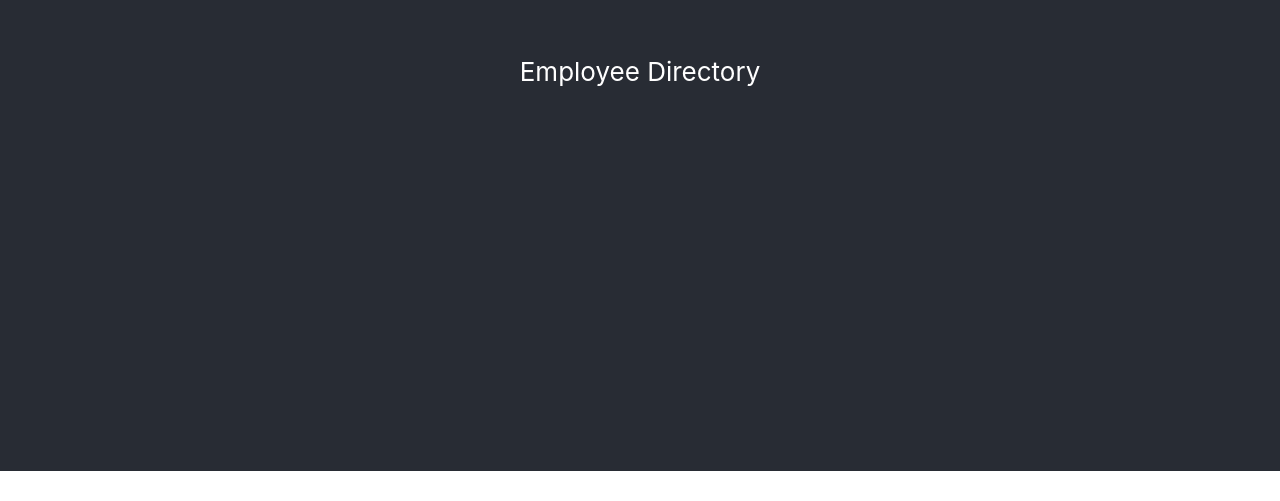
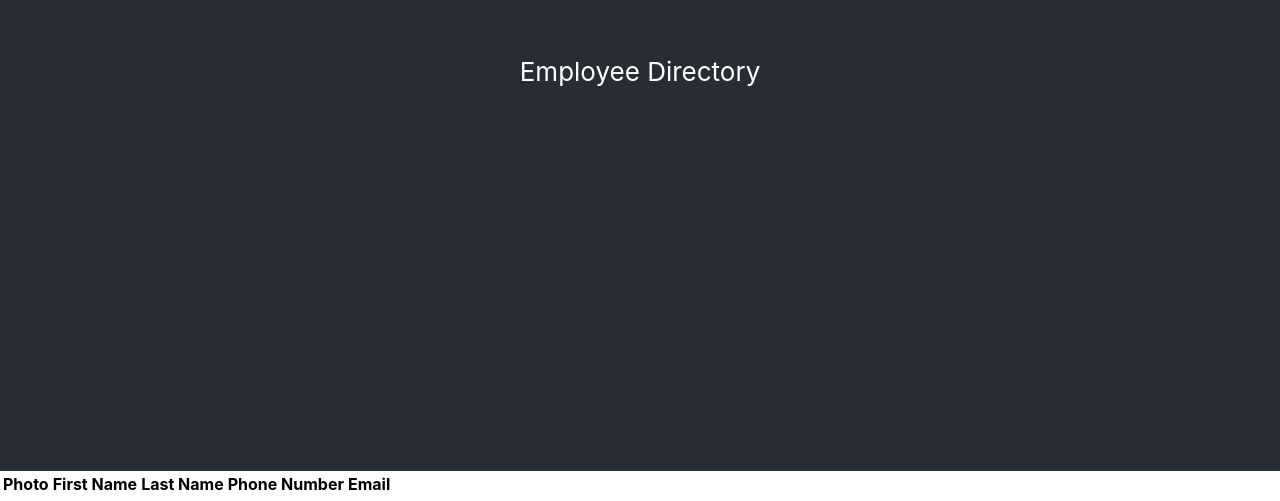
Before and after one commit to kelseybenedict/employee-directory, a React (Create React App) app: page / in a window 1280 px wide. Shown: the part 329-830 px from the top of the page. Before the commit the page ends 800 px from the top, so only its background shows below. Built offline with nearby package versions, Linux system fonts and the light colour scheme; no server answers.

Commit message:
created employee table

```diff
--- a/src/App.js
+++ b/src/App.js
@@ -1,8 +1,8 @@
 // imports
-import logo from './logo.svg';
 import './App.css';
 import { useEffect, useState } from "react";
 import React from "react";
+import EmployeeTable from "./components/employees"
 
 function App() {
   // setting up a stateful employees array
@@ -10,7 +10,7 @@ function App() {
   // useEffect to replace componentDidMount
   useEffect(() => {
     fetch("https://randomuser.me/api/?results=40")
-    .then((response) => response.json)
+    .then((response) => response.json())
     .then((data) => {
       setEmployees(data.results)
     })
@@ -21,6 +21,7 @@ function App() {
       <header className="App-header">
       Employee Directory
       </header>
+      <EmployeeTable />
     </div>
   );
 }
--- /dev/null
+++ b/src/components/employees.jsx
@@ -0,0 +1,24 @@
+function EmployeeTable(props){
+    return(
+        <>
+        <table>
+            <thead>
+            <tr>
+                <th>Photo</th>
+                <th>First Name</th>
+                <th>Last Name</th>
+                <th>Phone Number</th>
+                <th>Email</th>
+            </tr>
+            </thead>
+            <tbody>
+                <tr>
+                    <td></td>
+                </tr>
+            </tbody>
+        </table>
+        </>
+    )
+}
+
+export default EmployeeTable;
```
